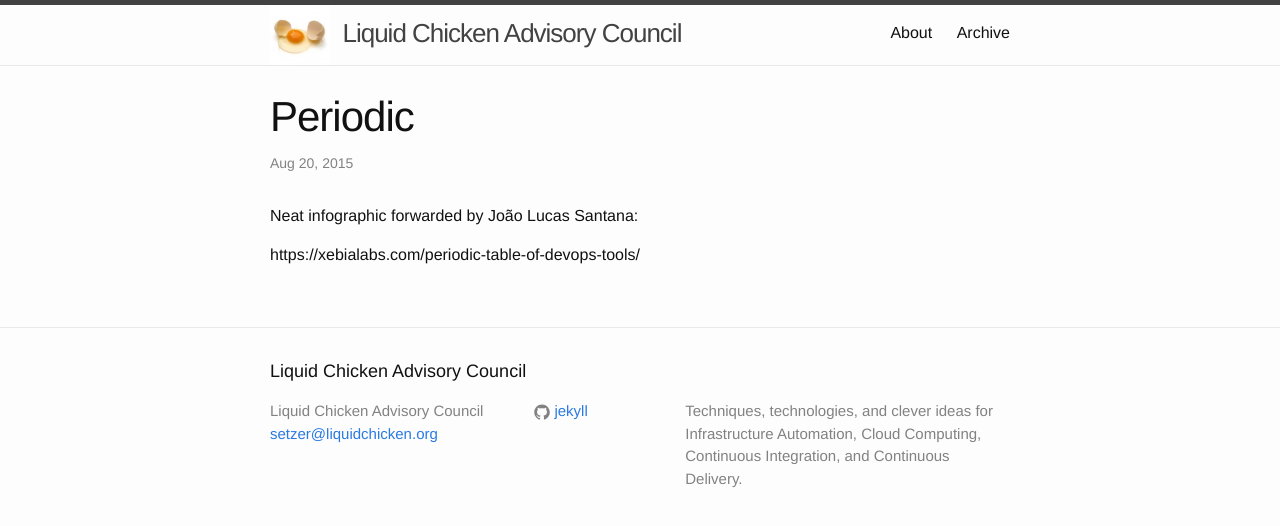
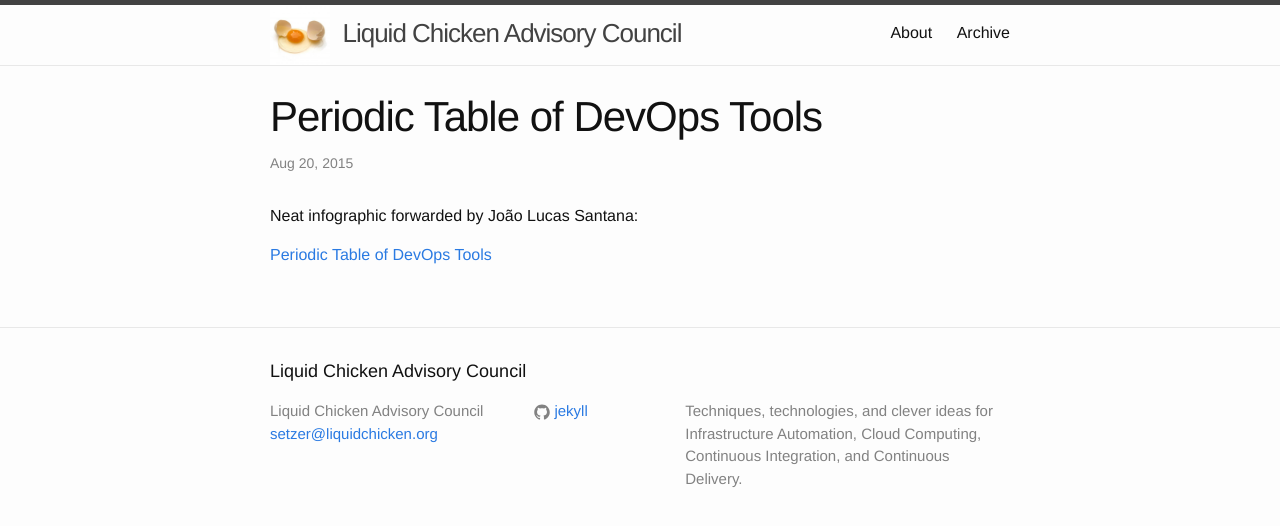
Before and after one commit to liquidchicken/liquidchicken.github.io, a Jekyll site: the page built from _posts/2015-08-20-periodic-table-of-devops-tools.markdown, in a window 1280 px wide. Shown: the top 526 px of the page. Built offline with Jekyll 4.4.1, drawn with Linux system fonts in a browser that asks for light colours; comment, search, counter and statistics services are not loaded.

Commit message:
Fix link

```diff
--- a/_posts/2015-08-20-periodic-table-of-devops-tools.markdown
+++ b/_posts/2015-08-20-periodic-table-of-devops-tools.markdown
@@ -1,9 +1,9 @@
 ---
 layout: post
-title: "Periodic"
+title: "Periodic Table of DevOps Tools"
 date: "2015-08-20 08:41:58 -0500"
 ---
 
 Neat infographic forwarded by João Lucas Santana:
 
-https://xebialabs.com/periodic-table-of-devops-tools/
+[Periodic Table of DevOps Tools](https://xebialabs.com/periodic-table-of-devops-tools/)
```
